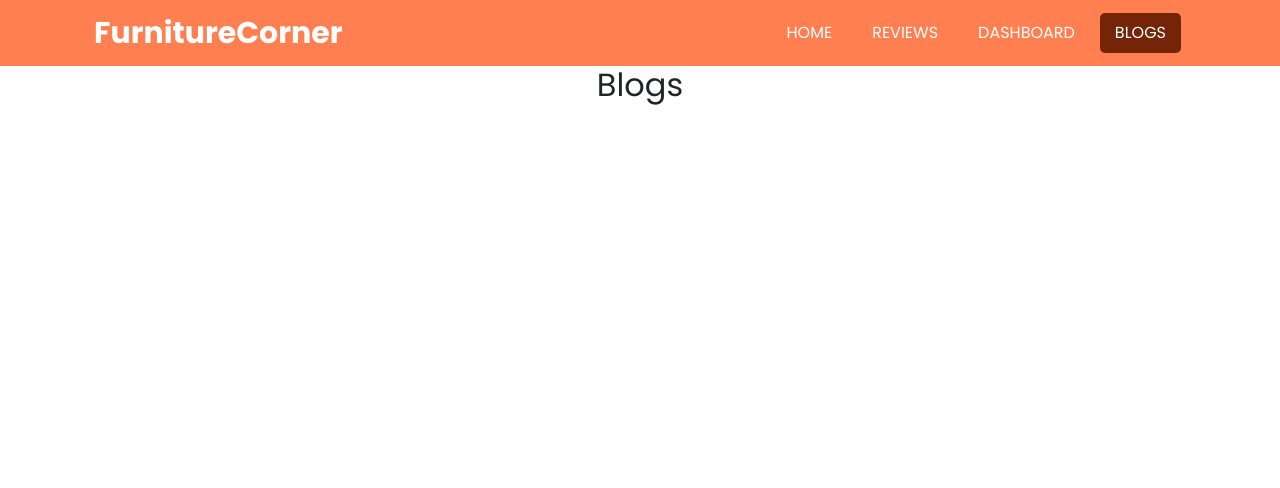
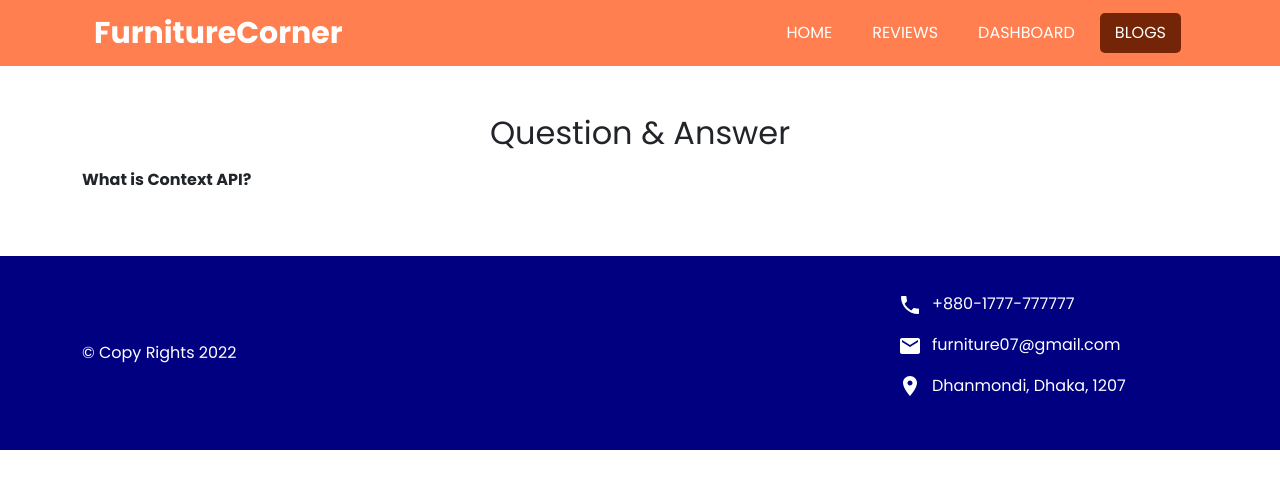
Before and after one commit to Ramash3828/furniture-corner, a React (Create React App) app: page /blogs in a window 1280 px wide. Shown: the top 488 px of the page. Built offline with nearby package versions, Linux system fonts and the light colour scheme.

Commit message:
footer part complete

```diff
--- a/package.json
+++ b/package.json
@@ -5,6 +5,7 @@
     "dependencies": {
         "@emotion/react": "^11.8.2",
         "@emotion/styled": "^11.8.1",
+        "@mui/icons-material": "^5.5.1",
         "@mui/material": "^5.5.3",
         "@testing-library/jest-dom": "^5.16.3",
         "@testing-library/react": "^12.1.4",
--- a/src/App.js
+++ b/src/App.js
@@ -2,6 +2,7 @@ import { Route, Routes } from "react-router-dom";
 import "./App.css";
 import Blogs from "./Components/Blogs/Blogs";
 import Dashboard from "./Components/Dashboard/Dashboard";
+import Footer from "./Components/Footer/Footer";
 import Header from "./Components/Header/Header";
 import Home from "./Components/Home/Home";
 import Reviews from "./Components/Reviews/Reviews";
@@ -10,9 +11,9 @@ function App() {
     return (
         <div className="App">
             <Header></Header>
-
             <Routes>
                 <Route path="/" element={<Home></Home>}></Route>
+                <Route path="/home" element={<Home></Home>}></Route>
                 <Route path="/reviews" element={<Reviews></Reviews>}></Route>
                 <Route
                     path="/dashboard"
@@ -20,6 +21,7 @@ function App() {
                 ></Route>
                 <Route path="/blogs" element={<Blogs></Blogs>}></Route>
             </Routes>
+            <Footer></Footer>
         </div>
     );
 }
--- a/src/Components/Blogs/Blogs.js
+++ b/src/Components/Blogs/Blogs.js
@@ -3,8 +3,22 @@ import "./Blogs.css";
 
 const Blogs = () => {
     return (
-        <div>
-            <h2>Blogs</h2>
+        <div className="blogs-area py-5">
+            <div className="container">
+                <h2 className="mb-3">Question & Answer</h2>
+                <div className="row">
+                    <div className="col-md-4">
+                        <div className="blog-text text-start">
+                            <p>
+                                <strong>What is Context API?</strong>
+                            </p>
+                            <p></p>
+                        </div>
+                    </div>
+                    <div className="col-md-4"></div>
+                    <div className="col-md-4"></div>
+                </div>
+            </div>
         </div>
     );
 };
--- /dev/null
+++ b/src/Components/Footer/Footer.css
@@ -0,0 +1,11 @@
+.footer {
+    background-color: navy;
+    padding: 20px 0;
+}
+.address {
+    width: 300px;
+    color: white;
+}
+.address span {
+    margin-left: 10px;
+}
--- /dev/null
+++ b/src/Components/Footer/Footer.js
@@ -0,0 +1,39 @@
+import React from "react";
+import "./Footer.css";
+import PlaceIcon from "@mui/icons-material/Place";
+import PhoneIcon from "@mui/icons-material/Phone";
+import MailIcon from "@mui/icons-material/Mail";
+
+const Footer = () => {
+    return (
+        <footer className="footer">
+            <div className="container">
+                <div className="row align-items-center ">
+                    <div className="col-md-6 ">
+                        <div className="text-white my-3 text-md-start">
+                            &copy; Copy Rights 2022
+                        </div>
+                    </div>
+                    <div className="col-md-6 d-flex justify-content-center justify-content-md-end">
+                        <div className="address my-3 text-md-start">
+                            <p>
+                                <PhoneIcon></PhoneIcon>
+                                <span>+880-1777-777777</span>
+                            </p>
+                            <p>
+                                <MailIcon></MailIcon>
+                                <span>furniture07@gmail.com</span>
+                            </p>
+                            <p>
+                                <PlaceIcon></PlaceIcon>
+                                <span>Dhanmondi, Dhaka, 1207</span>
+                            </p>
+                        </div>
+                    </div>
+                </div>
+            </div>
+        </footer>
+    );
+};
+
+export default Footer;
--- a/src/Components/Header/Header.css
+++ b/src/Components/Header/Header.css
@@ -37,3 +37,12 @@
     -ms-border-radius: 5px;
     -o-border-radius: 5px;
 }
+.nav-toggle {
+    background-color: transparent;
+    border: none;
+    color: white;
+}
+.nav-toggle:focus {
+    outline: none !important;
+    border: none;
+}
--- a/src/Components/Header/Header.js
+++ b/src/Components/Header/Header.js
@@ -1,6 +1,7 @@
 import React from "react";
 import { Link, NavLink } from "react-router-dom";
 import "./Header.css";
+import DehazeIcon from "@mui/icons-material/Dehaze";
 
 const Header = () => {
     return (
@@ -11,7 +12,7 @@ const Header = () => {
                         FurnitureCorner
                     </Link>
                     <button
-                        className="navbar-toggler"
+                        className="nav-toggle"
                         type="button"
                         data-bs-toggle="collapse"
                         data-bs-target="#navbarSupportedContent"
@@ -19,7 +20,9 @@ const Header = () => {
                         aria-expanded="false"
                         aria-label="Toggle navigation"
                     >
-                        <span className="navbar-toggler-icon text-dark"></span>
+                        <span className="navbar-toggler-icon d-md-none">
+                            <DehazeIcon className="text-white"></DehazeIcon>
+                        </span>
                     </button>
                     <div
                         className="collapse navbar-collapse"
```
Also changed, not shown: 2 other files (tests, documents, lock files or other folders).
